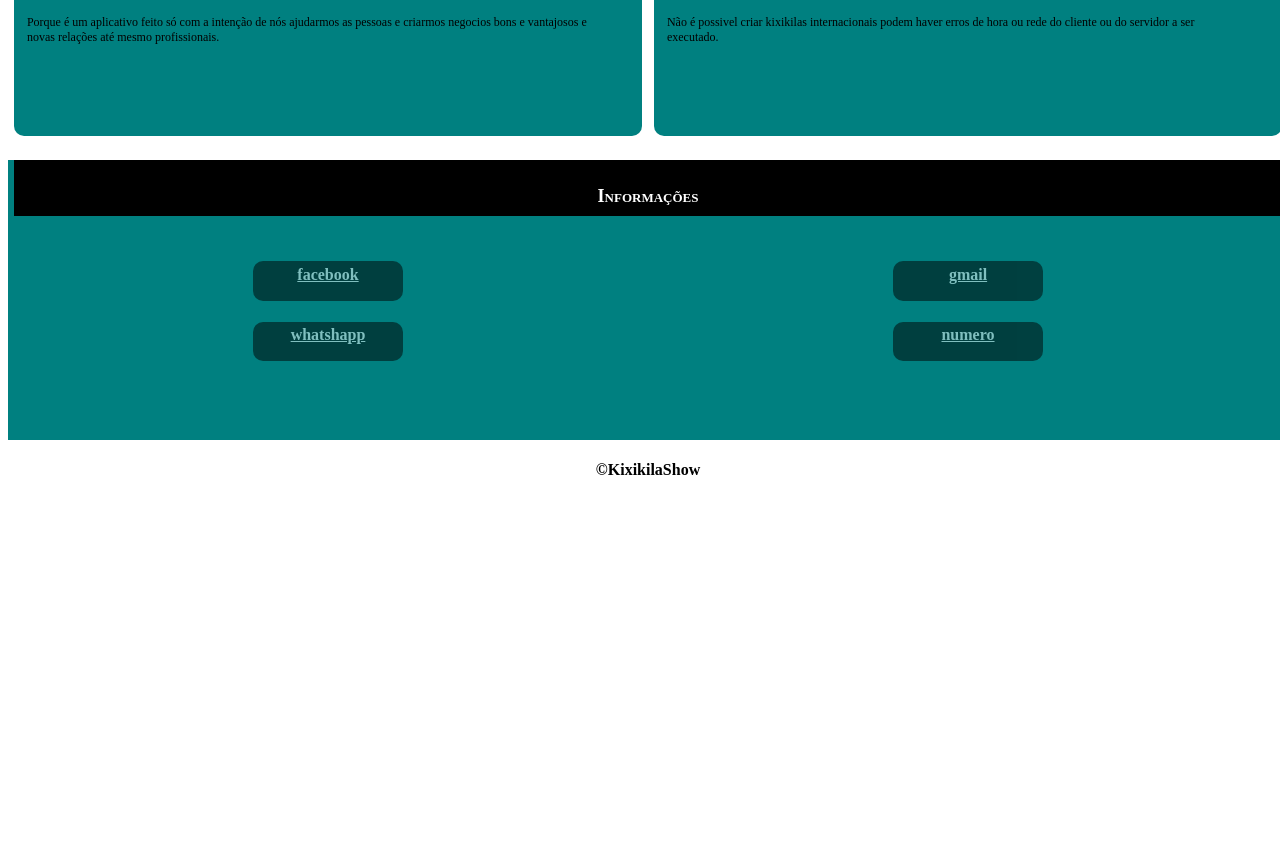
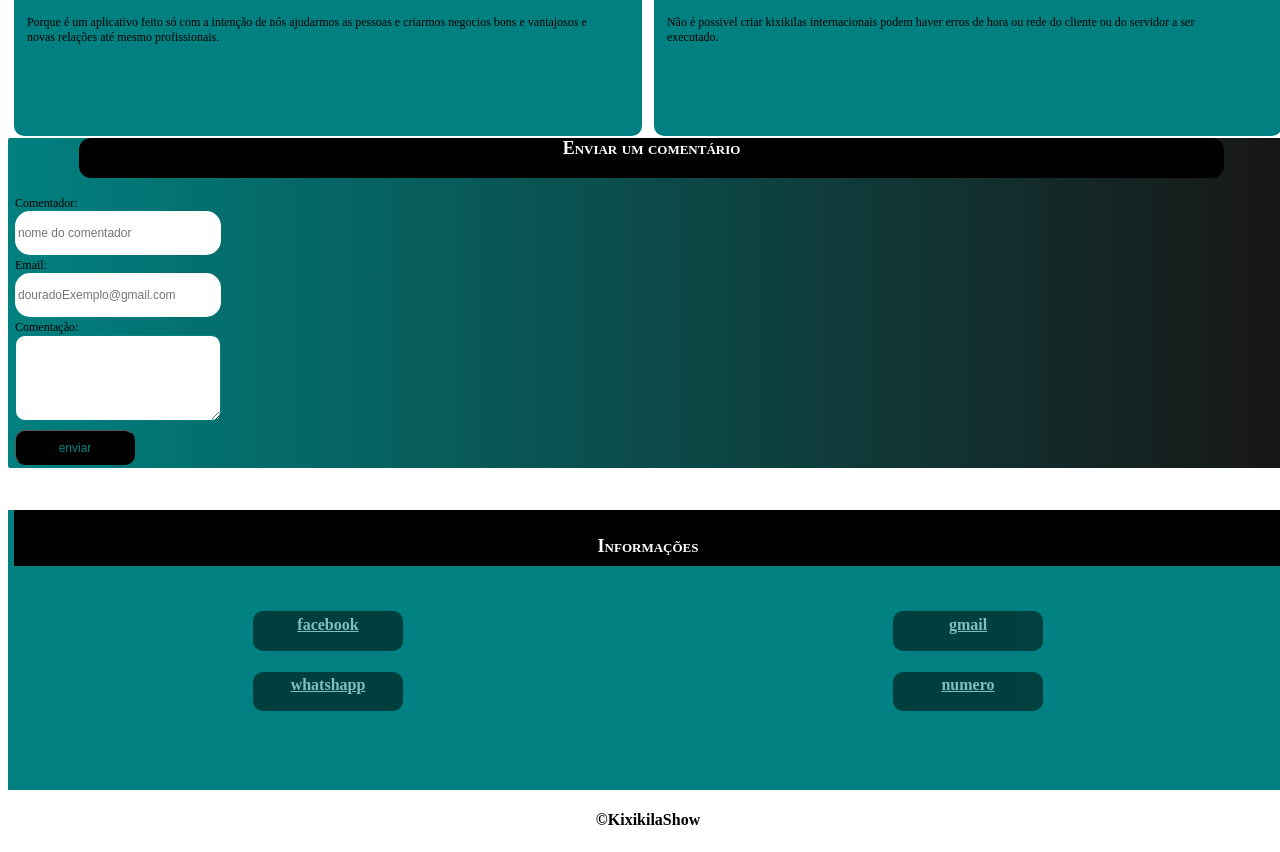
Before and after one commit to DomingosXtentacion/Kixikila, a plain HTML site: page index.html in a window 1280 px wide. Shown: the part 1500-2352 px from the top of the page. Before the commit the page ends 2002 px from the top, so only its background shows below. Drawn offline with Linux system fonts and the light colour scheme.

Commit message:
index.html
Uploaded

```diff
--- a/index.html
+++ b/index.html
@@ -19,7 +19,7 @@
 <style>
 body{height:100%;width:100%;background-color:#ffffff;}
 .lay{height:20rem;width:90%;}
-	.body{background-image:url("back.jpg");background-size:100%;background-repeat:no-repeat;display:grid;}
+	.body{background-image:url("back.jpg");background-repeat:no-repeat;display:grid;}
 footer{height:20%;width:100%;background:yellow;}
 .barra{display:flex;justify-content:space-between;width:100%;height:50px;margin-top:0%;}
 .logar{height:35px;background:#008080;font-variant:small-caps;color:white;border-color:transparent;width:80px;display:none;border-width:1px;border-radius:5px;margin-right:2%;margin-top:60%;}
@@ -212,7 +212,23 @@ display:grid;}
 	</div>
 </div>
 </div>
-
+<form style="width:100%;height:330px;background-image:linear-gradient(to left,#171614,#008080);border-radius:2px;border-color:transparent;" action="mailto:doncajoblack@gmail.com" method="Post" target="self">
+    <div style="margin-left:7px">
+      <center><h2 style="margin-top:2px;font-size:18px;color:white;background:black;height:40px;width:90%;border-width:2px;border-bottom-color:green;border-radius:12px;font-style:bold;font-variant:small-caps;">Enviar um comentário</h2></center>
+    <label style="font-size:12px;color:black;font-style:bold;">Comentador:</label><br>
+     <input type="nome" style="width:200px;height:40px;border-radius:15px;font-style:bold;border-width:1px;border-color:transparent;color:black;font-size:12px" id="user" placeholder="nome do comentador" rows="1" requerid/>
+    <br>
+    <label style="font-size:12px;color:black;font-style:bold;">Email:</label><br>
+     <input type="email" style="width:200px;height:40px;border-radius:15px;font-style:bold;border-width:1px;border-color:transparent;color:black;font-size:12px" id="mail" placeholder="douradoExemplo@gmail.com" rows="1" requerid/>
+    <br>
+    <label style="font-size:12px;color:black;font-style:bold;">Comentação:</label><br>
+     <textarea id="msg" style="width:200px;text-align:left;height:80px;border-radius:10px;font-style:italic;border-width:1px;border-color:#008080;color:#008080;font-size:13px" placeholder="mensagem a ser enviada" minlength="1" maxlength="230" cols="1" rows="3" requerid>
+       </textarea>
+    <br>
+       <input type="submit" style="margin-top:5px;border-width:1px;height:35px;width:120px;border-radius:10px;background:black;color:#008080;font-size:12px;font-style:bold;" value="enviar" />
+    </div>
+  </form>
+  <br>
 <center>
 <div class="final">
 <center><h4 style="background:black;height:30px;text-align:center;width:99%;color:white;font-size:18px;font-style:bold;font-variant:small-caps;padding-top:2%;">Informações</h4></center>
```
